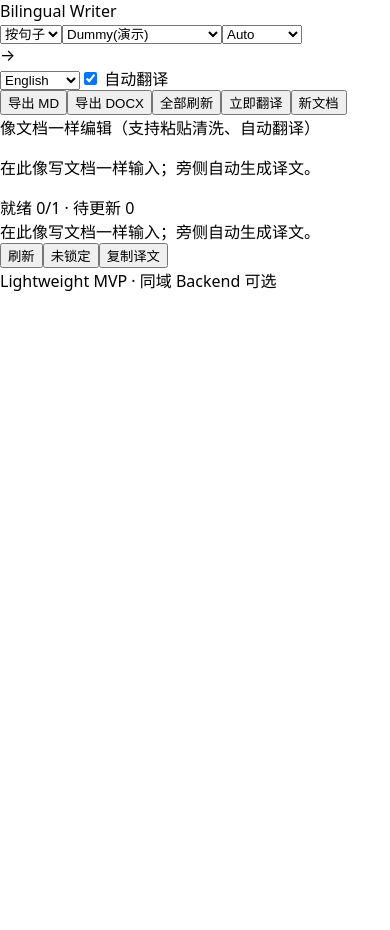
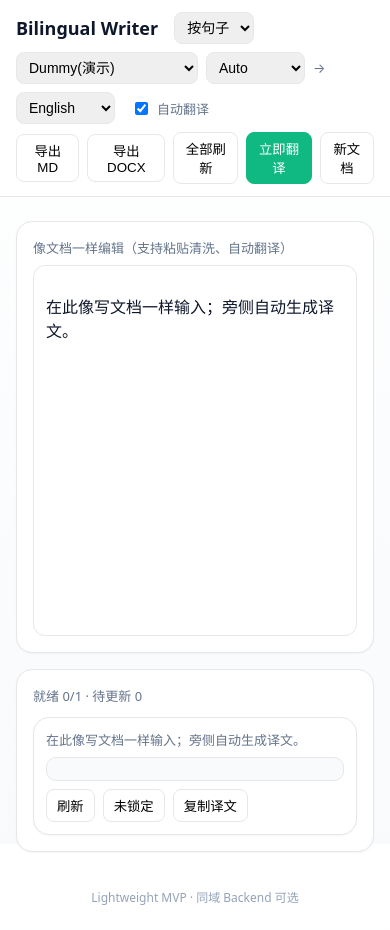
Before and after one commit to Frank-Luo69/languages-writer, a Next.js app: page / in a window 390 px wide. Before the commit the page ends 844 px from the top, so only its background shows below. Built offline with nearby package versions, Linux system fonts and the light colour scheme.

Commit message:
style(ui): add elegant borders and centered responsive layout; unify controls with global CSS; maintain minimal look

```diff
--- /dev/null
+++ b/app/globals.css
@@ -0,0 +1,56 @@
+/* Minimal, elegant global styles for Bilingual Writer */
+:root {
+  --bw-bg: #f8fafc;
+  --bw-surface: #ffffff;
+  --bw-border: #e5e7eb;
+  --bw-text: #0f172a;
+  --bw-subtle: #475569;
+  --bw-accent: #10b981;
+  --bw-warn: #d97706;
+  --bw-error: #dc2626;
+  --bw-radius: 16px;
+}
+
+* { box-sizing: border-box; }
+html, body { height: 100%; }
+body { margin: 0; color: var(--bw-text); background: linear-gradient(#fff, var(--bw-bg)); }
+
+.bw-header {
+  position: sticky; top: 0; z-index: 10; background: rgba(255,255,255,0.85);
+  backdrop-filter: blur(8px); border-bottom: 1px solid var(--bw-border);
+}
+.bw-container { max-width: 1040px; margin: 0 auto; padding: 12px 16px; }
+.bw-toolbar { display: flex; flex-wrap: wrap; align-items: center; gap: 8px; }
+.bw-title { font-weight: 600; font-size: 18px; margin-right: 8px; }
+.bw-grow { margin-left: auto; display: flex; gap: 8px; align-items: center; }
+
+.bw-select, .bw-input { border: 1px solid var(--bw-border); border-radius: 8px; padding: 6px 8px; font-size: 14px; }
+.bw-input { min-width: 220px; }
+
+.bw-main { padding: 24px 16px; }
+.bw-grid { display: grid; grid-template-columns: 1fr; gap: 16px; }
+@media (min-width: 1024px) {
+  .bw-grid { grid-template-columns: 1fr 1fr; }
+}
+
+.bw-card { background: var(--bw-surface); border: 1px solid var(--bw-border); border-radius: var(--bw-radius); box-shadow: 0 1px 2px rgba(0,0,0,0.04); padding: 16px; }
+.bw-meta { color: #64748b; font-size: 13px; }
+
+.bw-editor { min-height: 44vh; border: 1px solid var(--bw-border); border-radius: 12px; padding: 12px; outline: none; }
+.bw-translation-box { min-height: 1.5rem; background: #f8fafc; border: 1px solid var(--bw-border); border-radius: 10px; padding: 8px; white-space: pre-wrap; }
+
+.bw-actions { margin-top: 8px; display: flex; align-items: center; gap: 8px; font-size: 14px; }
+.bw-btn { border: 1px solid var(--bw-border); border-radius: 8px; padding: 6px 10px; background: #fff; cursor: pointer; }
+.bw-btn:disabled { opacity: 0.6; cursor: default; }
+.bw-btn-primary { background: var(--bw-accent); color: #fff; border-color: var(--bw-accent); }
+.bw-badge-warn { font-size: 12px; color: var(--bw-warn); }
+.bw-badge-ok { font-size: 12px; color: var(--bw-accent); }
+.bw-badge-err { font-size: 12px; color: var(--bw-error); }
+
+.bw-progress { position: absolute; left: 0; bottom: 0; height: 2px; background: var(--bw-accent); transition: width 200ms ease; }
+
+.bw-toast { position: fixed; right: 16px; bottom: 16px; z-index: 50; color: #fff; padding: 8px 12px; border-radius: 12px; box-shadow: 0 6px 16px rgba(0,0,0,0.15); }
+.bw-toast.ok { background: var(--bw-accent); }
+.bw-toast.warn { background: #b45309; }
+
+.bw-footer { color: #94a3b8; font-size: 12px; text-align: center; padding-bottom: 24px; }
--- a/app/layout.tsx
+++ b/app/layout.tsx
@@ -1,3 +1,4 @@
+import "./globals.css";
 export const metadata = {
   title: "Bilingual Writer — MVP",
   description: "A minimal bilingual writer with inline translation",
@@ -13,7 +14,7 @@ export default function RootLayout({
       <head>
         <meta name="viewport" content="width=device-width, initial-scale=1" />
       </head>
-      {/* 这里只是用了一些类名，不依赖 Tailwind 也能正常构建 */}
+      {/* 引入全局样式，保持简约优雅 */}
       <body style={{ margin: 0, fontFamily: "system-ui, -apple-system, Segoe UI, Roboto, Helvetica, Arial" }}>
         {children}
       </body>
--- a/app/page.tsx
+++ b/app/page.tsx
@@ -239,42 +239,42 @@ export default function Page() {
   }, [segments]);
 
   return (
-    <div className="min-h-screen bg-gradient-to-b from-white to-slate-50">
-      <header className="sticky top-0 z-10 bg-white/80 backdrop-blur border-b relative">
-        <div className="max-w-5xl mx-auto px-4 py-3 flex flex-wrap items-center gap-2">
-          <div className="text-lg font-semibold mr-2">Bilingual Writer</div>
-          <select className="border rounded px-2 py-1 text-sm" value={segMode} onChange={(e)=>setSegMode(e.target.value as SegMode)}>
+    <div>
+      <header className="bw-header">
+        <div className="bw-container bw-toolbar">
+          <div className="bw-title">Bilingual Writer</div>
+          <select className="bw-select" value={segMode} onChange={(e)=>setSegMode(e.target.value as SegMode)}>
             <option value="sentence">按句子</option>
             <option value="paragraph">按段落</option>
           </select>
-          <select className="border rounded px-2 py-1 text-sm" value={provider} onChange={(e)=>setProvider(e.target.value as Provider)}>
+          <select className="bw-select" value={provider} onChange={(e)=>setProvider(e.target.value as Provider)}>
             <option value="dummy">Dummy(演示)</option>
             <option value="libre">LibreTranslate</option>
             <option value="backend">Backend(/api/translate)</option>
           </select>
           {provider === "libre" && (
             <>
-              <input className="border rounded px-2 py-1 text-sm w-56" value={endpoint} onChange={(e)=>setEndpoint(e.target.value)} placeholder="Endpoint"/>
-              <input className="border rounded px-2 py-1 text-sm w-40" value={apiKey} onChange={(e)=>setApiKey(e.target.value)} placeholder="API Key(可选)"/>
+              <input className="bw-input" value={endpoint} onChange={(e)=>setEndpoint(e.target.value)} placeholder="Endpoint"/>
+              <input className="bw-input" value={apiKey} onChange={(e)=>setApiKey(e.target.value)} placeholder="API Key(可选)"/>
             </>
           )}
-          <select className="border rounded px-2 py-1 text-sm" value={sourceLang} onChange={(e)=>setSourceLang(e.target.value)}>
+          <select className="bw-select" value={sourceLang} onChange={(e)=>setSourceLang(e.target.value)}>
             <option value="auto">Auto</option><option value="zh">Chinese</option><option value="en">English</option><option value="ja">Japanese</option><option value="ko">Korean</option>
           </select>
-          <div className="text-slate-400">→</div>
-          <select className="border rounded px-2 py-1 text-sm" value={targetLang} onChange={(e)=>setTargetLang(e.target.value)}>
+          <div className="bw-meta">→</div>
+          <select className="bw-select" value={targetLang} onChange={(e)=>setTargetLang(e.target.value)}>
             <option value="en">English</option><option value="zh">Chinese</option><option value="ja">Japanese</option><option value="ko">Korean</option>
           </select>
-          <label className="ml-2 text-sm flex items-center gap-1"><input type="checkbox" checked={autoTranslate} onChange={(e)=>setAutoTranslate(e.target.checked)} /> 自动翻译</label>
-          <div className="ml-auto flex items-center gap-2">
-            <button className="border rounded px-2 py-1 text-sm" onClick={exportMarkdown}>导出 MD</button>
-            <button className="border rounded px-2 py-1 text-sm" onClick={exportDocx}>导出 DOCX</button>
-            <button className="border rounded px-2 py-1 text-sm" onClick={refreshAll} disabled={busy}>全部刷新</button>
-            <button className="bg-emerald-600 text-white rounded px-3 py-1 text-sm" onClick={translateStale} disabled={busy}>立即翻译</button>
-            <button className="border rounded px-2 py-1 text-sm" onClick={newDoc}>新文档</button>
+          <label className="bw-meta" style={{ display: 'flex', alignItems: 'center', gap: 6, marginLeft: 8 }}><input type="checkbox" checked={autoTranslate} onChange={(e)=>setAutoTranslate(e.target.checked)} /> 自动翻译</label>
+          <div className="bw-grow">
+            <button className="bw-btn" onClick={exportMarkdown}>导出 MD</button>
+            <button className="bw-btn" onClick={exportDocx}>导出 DOCX</button>
+            <button className="bw-btn" onClick={refreshAll} disabled={busy}>全部刷新</button>
+            <button className="bw-btn bw-btn-primary" onClick={translateStale} disabled={busy}>立即翻译</button>
+            <button className="bw-btn" onClick={newDoc}>新文档</button>
           </div>
         </div>
-        {progressActive && (<div className="absolute left-0 bottom-0 h-[2px] bg-emerald-500" style={{ width: Math.round(progress*100) + "%" }} />)}
+        {progressActive && (<div className="bw-progress" style={{ width: Math.round(progress*100) + "%" }} />)}
       </header>
 
       {draftBanner && (
@@ -289,30 +289,30 @@ export default function Page() {
         </div>
       )}
 
-      <main className="max-w-5xl mx-auto px-4 py-6">
-        <div className="grid grid-cols-1 lg:grid-cols-2 gap-4">
-          <div className="bg-white rounded-2xl border border-slate-200 shadow-sm p-4">
-            <div className="text-sm text-slate-500 mb-2">像文档一样编辑（支持粘贴清洗、自动翻译）</div>
-            <div ref={editorRef} contentEditable suppressContentEditableWarning className="min-h-[44vh] rounded-xl border p-4 focus:outline-none prose max-w-none"
+      <main className="bw-container bw-main">
+        <div className="bw-grid">
+          <div className="bw-card">
+            <div className="bw-meta" style={{ marginBottom: 8 }}>像文档一样编辑（支持粘贴清洗、自动翻译）</div>
+            <div ref={editorRef} contentEditable suppressContentEditableWarning className="bw-editor"
                  onInput={onEditorInput} onBlur={onEditorInput} onPaste={onPaste} onCompositionEnd={onEditorInput} />
           </div>
-          <div className="bg-white rounded-2xl border border-slate-200 shadow-sm p-4">
-            <div className="text-sm text-slate-500">就绪 {s.fresh}/{s.total} · 待更新 {s.stale}{s.trans ? ` · 进行中 ${s.trans}…` : ""}</div>
-            <div className="mt-3 space-y-3">
-              {segments.length === 0 && <div className="text-sm text-slate-400">输入文本后，这里显示对齐译文。</div>}
+          <div className="bw-card">
+            <div className="bw-meta">就绪 {s.fresh}/{s.total} · 待更新 {s.stale}{s.trans ? ` · 进行中 ${s.trans}…` : ""}</div>
+            <div style={{ marginTop: 12, display: 'flex', flexDirection: 'column', gap: 12 }}>
+              {segments.length === 0 && <div className="bw-meta">输入文本后，这里显示对齐译文。</div>}
               {segments.map((seg, i) => (
-                <div key={seg.id} className="rounded-xl border p-3" data-seg={seg.id}>
-                  <div className="text-xs text-slate-500 whitespace-pre-wrap">{seg.text}</div>
-                  <div className="mt-2 p-2 bg-slate-50 border border-slate-200 rounded translation-box whitespace-pre-wrap min-h-[1.5rem]">
+                <div key={seg.id} className="bw-card" style={{ padding: 12 }} data-seg={seg.id}>
+                  <div className="bw-meta" style={{ whiteSpace: 'pre-wrap' }}>{seg.text}</div>
+                  <div className="bw-translation-box" style={{ marginTop: 8 }}>
                     {seg.translation || (seg.status === "translating" ? "Translating…" : "")}
-                    {seg.status === "error" && <div className="text-xs text-red-600">{seg.errorMsg}</div>}
+                    {seg.status === "error" && <div className="bw-badge-err">{seg.errorMsg}</div>}
                   </div>
-                  <div className="mt-2 flex items-center gap-2 text-sm">
-                    <button className="border rounded px-2 py-1" onClick={()=>refreshOne(i)} disabled={seg.locked || busy}>刷新</button>
-                    <button className="border rounded px-2 py-1" onClick={()=>setLock(i, !seg.locked)}>{seg.locked ? "已锁定" : "未锁定"}</button>
-                    <button className="border rounded px-2 py-1" onClick={async()=>{ const ok = await copyText(seg.translation || ""); showToast(ok ? "已复制" : "复制失败", ok ? "success" : "error"); }}>复制译文</button>
-                    {seg.status === "stale" && <span className="text-xs text-amber-600">需更新</span>}
-                    {seg.status === "fresh" && <span className="text-xs text-emerald-600">最新</span>}
+                  <div className="bw-actions">
+                    <button className="bw-btn" onClick={()=>refreshOne(i)} disabled={seg.locked || busy}>刷新</button>
+                    <button className="bw-btn" onClick={()=>setLock(i, !seg.locked)}>{seg.locked ? "已锁定" : "未锁定"}</button>
+                    <button className="bw-btn" onClick={async()=>{ const ok = await copyText(seg.translation || ""); showToast(ok ? "已复制" : "复制失败", ok ? "success" : "error"); }}>复制译文</button>
+                    {seg.status === "stale" && <span className="bw-badge-warn">需更新</span>}
+                    {seg.status === "fresh" && <span className="bw-badge-ok">最新</span>}
                   </div>
                 </div>
               ))}
@@ -321,8 +321,8 @@ export default function Page() {
         </div>
       </main>
 
-      {toast && (<div className={`fixed bottom-4 right-4 z-50 text-white px-3 py-2 rounded-xl shadow ${toast.type === "success" ? "bg-emerald-600" : "bg-amber-600"}`}>{toast.msg}</div>)}
-      <footer className="max-w-5xl mx-auto px-4 pb-8 text-xs text-slate-400">Lightweight MVP · 同域 Backend 可选</footer>
+  {toast && (<div className={`bw-toast ${toast.type === "success" ? "ok" : "warn"}`}>{toast.msg}</div>)}
+  <footer className="bw-container bw-footer">Lightweight MVP · 同域 Backend 可选</footer>
     </div>
   );
 }
```
